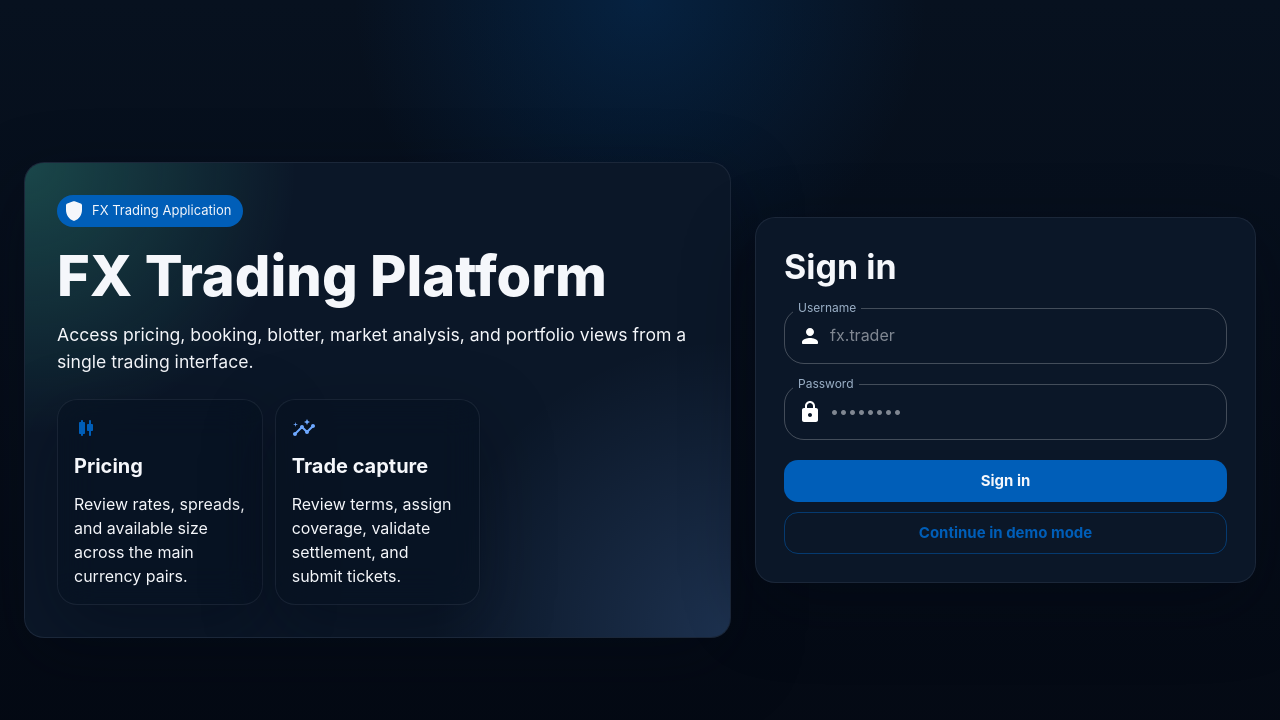
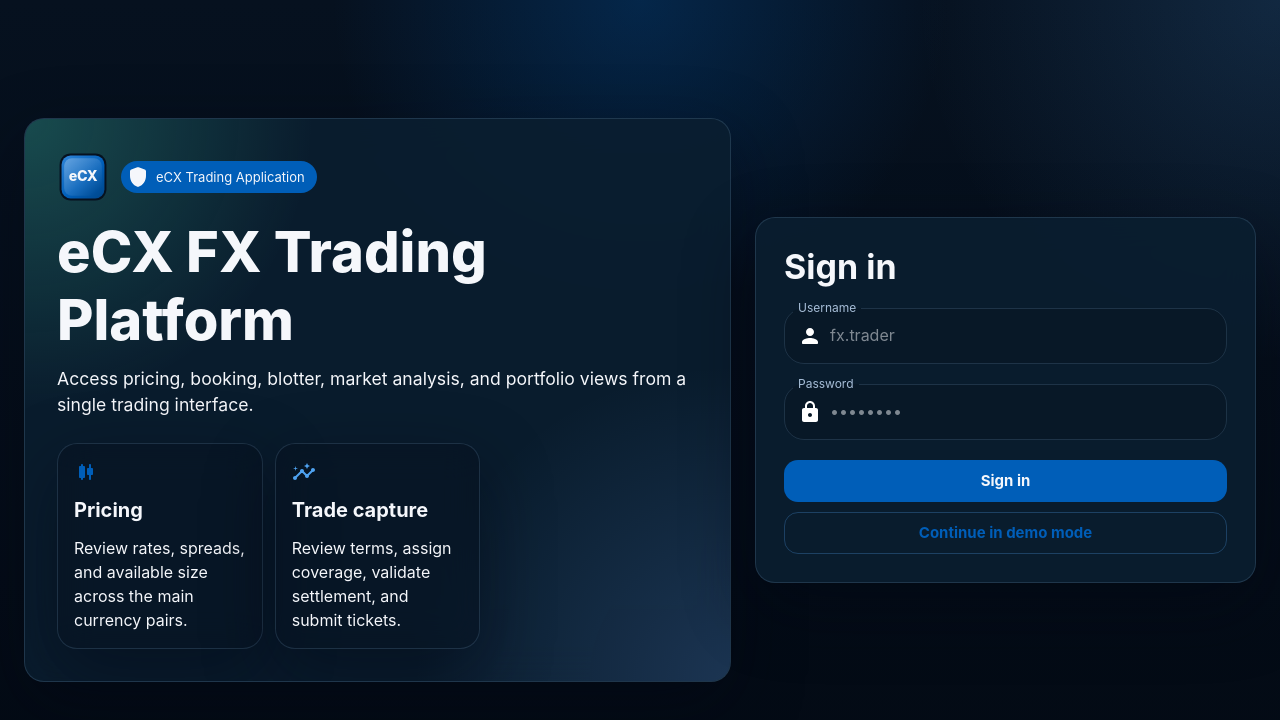
Before and after one commit to shailesh7382/fx-trading-app, a React (Vite) app in the folder fx-parent-pom/fx-trading-ui/fx-trading-app/: page / in a window 1280 px wide. Shown: the top 720 px of the page. Built offline with nearby package versions, Linux system fonts and the light colour scheme; no server answers.

Commit message:
Apply eCX branding to trading UI

```diff
--- a/fx-parent-pom/fx-trading-ui/fx-trading-app/src/fxapp/FXTradingApp.jsx
+++ b/fx-parent-pom/fx-trading-ui/fx-trading-app/src/fxapp/FXTradingApp.jsx
@@ -34,6 +34,7 @@ import { Outlet, useLocation, useNavigate } from 'react-router-dom';
 import UserContext from './UserContext';
 import useWorkspaceData from './useWorkspaceData';
 import { formatDateTime, formatRelativeTime } from '../utils/formatters';
+import ecxIcon from '../assets/eCX-icon.svg';
 
 const drawerWidth = 292;
 
@@ -96,12 +97,17 @@ function FXTradingApp() {
   const drawerContent = (
     <Stack sx={{ height: '100%' }}>
       <Box sx={{ p: 2.25 }}>
-        <Typography variant="overline" color="primary.main">
-          FX Trading Platform
-        </Typography>
-        <Typography variant="h5" sx={{ mt: 0.5 }}>
-          Trading Application
-        </Typography>
+        <Stack direction="row" spacing={1.25} sx={{ alignItems: 'center' }}>
+          <Box component="img" src={ecxIcon} alt="eCX" sx={{ width: 42, height: 42, flexShrink: 0 }} />
+          <Box>
+            <Typography variant="overline" color="primary.main">
+              eCX
+            </Typography>
+            <Typography variant="h5" sx={{ mt: 0.2 }}>
+              Trading Application
+            </Typography>
+          </Box>
+        </Stack>
         <Typography color="text.secondary" sx={{ mt: 1.25 }}>
           Access pricing, booking, blotter, analysis, and portfolio screens from one interface.
         </Typography>
--- a/fx-parent-pom/fx-trading-ui/fx-trading-app/src/fxapp/Login.jsx
+++ b/fx-parent-pom/fx-trading-ui/fx-trading-app/src/fxapp/Login.jsx
@@ -15,11 +15,11 @@ import ShieldRoundedIcon from '@mui/icons-material/ShieldRounded';
 import LockRoundedIcon from '@mui/icons-material/LockRounded';
 import PersonRoundedIcon from '@mui/icons-material/PersonRounded';
 import CandlestickChartRoundedIcon from '@mui/icons-material/CandlestickChartRounded';
-import PhoneIphoneRoundedIcon from '@mui/icons-material/PhoneIphoneRounded';
 import InsightsRoundedIcon from '@mui/icons-material/InsightsRounded';
 import { Navigate, useNavigate } from 'react-router-dom';
 import UserContext from './UserContext';
 import { extractApiMessage } from '../api/client';
+import ecxIcon from '../assets/eCX-icon.svg';
 
 const featureCards = [
   {
@@ -93,9 +93,12 @@ function Login() {
             />
             <Stack spacing={3} sx={{ position: 'relative' }}>
               <Box>
-                <Chip icon={<ShieldRoundedIcon />} label="FX Trading Application" color="primary" sx={{ mb: 2 }} />
+                <Stack direction="row" spacing={1.5} sx={{ alignItems: 'center', mb: 2 }}>
+                  <Box component="img" src={ecxIcon} alt="eCX" sx={{ width: 52, height: 52, flexShrink: 0 }} />
+                  <Chip icon={<ShieldRoundedIcon />} label="eCX Trading Application" color="primary" />
+                </Stack>
                 <Typography variant="h2" sx={{ maxWidth: 720, fontSize: { xs: '2.3rem', md: '3.5rem' } }}>
-                  FX Trading Platform
+                  eCX FX Trading Platform
                 </Typography>
                 <Typography color="text.secondary" sx={{ maxWidth: 680, mt: 1.5, fontSize: { xs: '1rem', md: '1.1rem' } }}>
                   Access pricing, booking, blotter, market analysis, and portfolio views from a single trading interface.
--- a/fx-parent-pom/fx-trading-ui/fx-trading-app/src/theme.js
+++ b/fx-parent-pom/fx-trading-ui/fx-trading-app/src/theme.js
@@ -1,14 +1,27 @@
 import { alpha, createTheme } from '@mui/material/styles';
+
+const brandBlue = '#005EB8';
+const brandBlueLight = '#2C82D6';
+const brandBlueDark = '#00488D';
+const brandBlueGlow = '#4FA2F0';
+const ink900 = '#030A14';
+const ink850 = '#06111F';
+const ink800 = '#081827';
+const ink750 = '#0B1E30';
+const ink700 = '#10263C';
+const borderTint = alpha('#8FBDE8', 0.16);
 
 const appTheme = createTheme({
   palette: {
     mode: 'dark',
     primary: {
-      main: '#005EB8',
+      main: brandBlue,
+      light: brandBlueLight,
+      dark: brandBlueDark,
       contrastText: '#f5f7fb',
     },
     secondary: {
-      main: '#6ea8ff',
+      main: brandBlueGlow,
     },
     success: {
       main: '#2bd576',
@@ -20,14 +33,14 @@ const appTheme = createTheme({
       main: '#ffc857',
     },
     background: {
-      default: '#07111f',
-      paper: '#0b1728',
+      default: ink850,
+      paper: ink750,
     },
     text: {
       primary: '#f5f7fb',
-      secondary: '#9bb0c7',
+      secondary: '#A7BED8',
     },
-    divider: alpha('#d9e4f5', 0.08),
+    divider: borderTint,
   },
   shape: {
     borderRadius: 20,
@@ -57,7 +70,7 @@ const appTheme = createTheme({
       styleOverrides: {
         body: {
           background:
-            'radial-gradient(circle at top, rgba(0, 94, 184, 0.22), transparent 28%), linear-gradient(180deg, #07111f 0%, #040913 100%)',
+            `radial-gradient(circle at top, ${alpha(brandBlue, 0.28)}, transparent 30%), radial-gradient(circle at top right, ${alpha(brandBlueGlow, 0.16)}, transparent 24%), linear-gradient(180deg, ${ink850} 0%, ${ink900} 100%)`,
         },
       },
     },
@@ -65,9 +78,10 @@ const appTheme = createTheme({
       styleOverrides: {
         root: {
           backgroundImage: 'none',
-          border: `1px solid ${alpha('#d9e4f5', 0.08)}`,
+          backgroundColor: alpha(ink750, 0.9),
+          border: `1px solid ${borderTint}`,
           backdropFilter: 'blur(18px)',
-          boxShadow: '0 24px 70px rgba(1, 8, 20, 0.36)',
+          boxShadow: `0 24px 70px ${alpha('#010814', 0.42)}`,
         },
       },
     },
@@ -75,7 +89,8 @@ const appTheme = createTheme({
       styleOverrides: {
         root: {
           borderRadius: 24,
-          border: `1px solid ${alpha('#d9e4f5', 0.08)}`,
+          border: `1px solid ${alpha(brandBlueGlow, 0.12)}`,
+          backgroundColor: alpha(ink700, 0.76),
           backgroundImage: 'none',
         },
       },
@@ -88,6 +103,12 @@ const appTheme = createTheme({
         root: {
           borderRadius: 14,
           paddingInline: 16,
+        },
+        containedPrimary: {
+          backgroundImage: `linear-gradient(135deg, ${brandBlueLight} 0%, ${brandBlue} 65%, ${brandBlueDark} 100%)`,
+        },
+        outlined: {
+          borderColor: alpha(brandBlueGlow, 0.28),
         },
       },
     },
@@ -104,6 +125,23 @@ const appTheme = createTheme({
         fullWidth: true,
       },
     },
+    MuiOutlinedInput: {
+      styleOverrides: {
+        root: {
+          backgroundColor: alpha(ink800, 0.82),
+          '&:hover .MuiOutlinedInput-notchedOutline': {
+            borderColor: alpha(brandBlueGlow, 0.3),
+          },
+          '&.Mui-focused .MuiOutlinedInput-notchedOutline': {
+            borderColor: brandBlueLight,
+            boxShadow: `0 0 0 1px ${alpha(brandBlueLight, 0.18)}`,
+          },
+        },
+        notchedOutline: {
+          borderColor: borderTint,
+        },
+      },
+    },
   },
 });
 
```
Also changed, not shown: fx-parent-pom/fx-trading-ui/fx-trading-app/src/assets/eCX-icon.svg (added), 1 other file (tests, documents, lock files or other folders).
